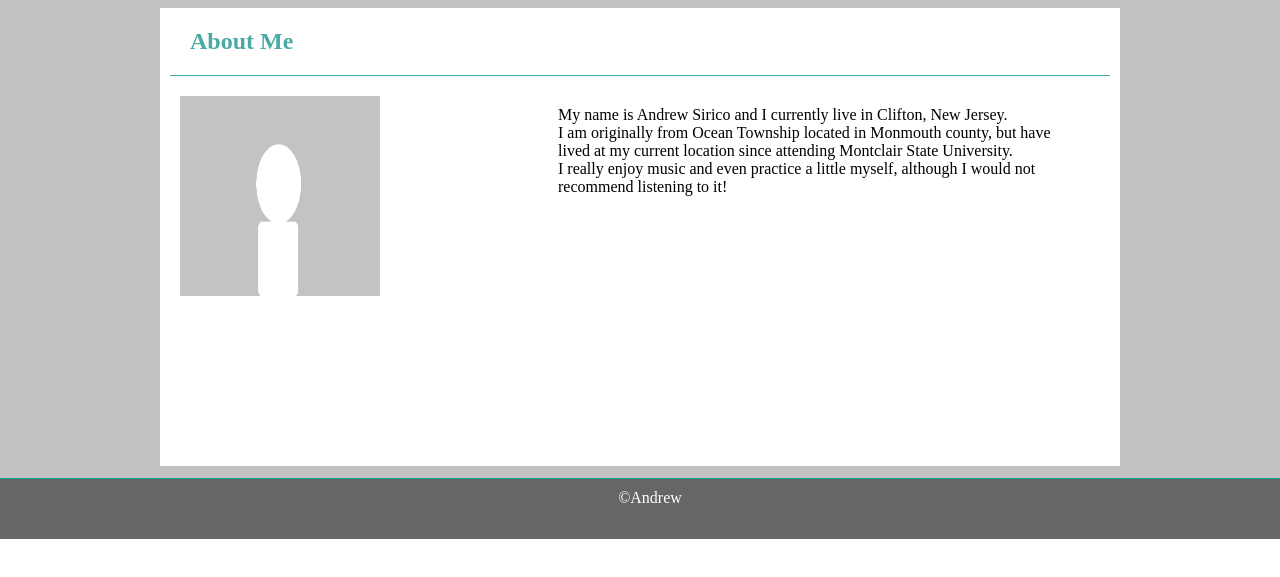
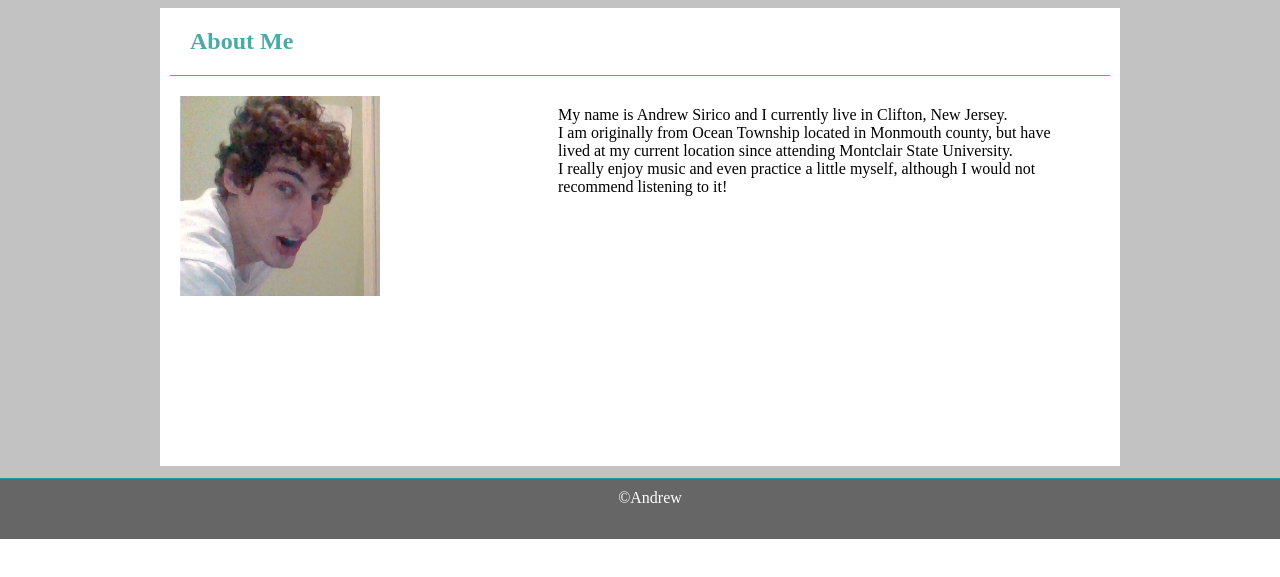
Before and after one commit to siricoa94/Basic-Portfolio, a plain HTML site: page index.html in a window 1280 px wide. Shown: the part 123-700 px from the top of the page. Drawn offline with Linux system fonts and the light colour scheme.

Commit message:
Updated placeholder image to an actual image of self.

```diff
--- a/index.html
+++ b/index.html
@@ -32,7 +32,7 @@
 
 
             <div class="bio-image">
-                <img id="profile_image" src="assets\images\placeholder.png" width="150" height="150">
+                <img id="profile_image" src="assets\images\andrew.jpg" width="150" height="150">
             </div>
 
             <div class="mainBio">
```
Also changed, not shown: assets/images/andrew.jpg (added).
